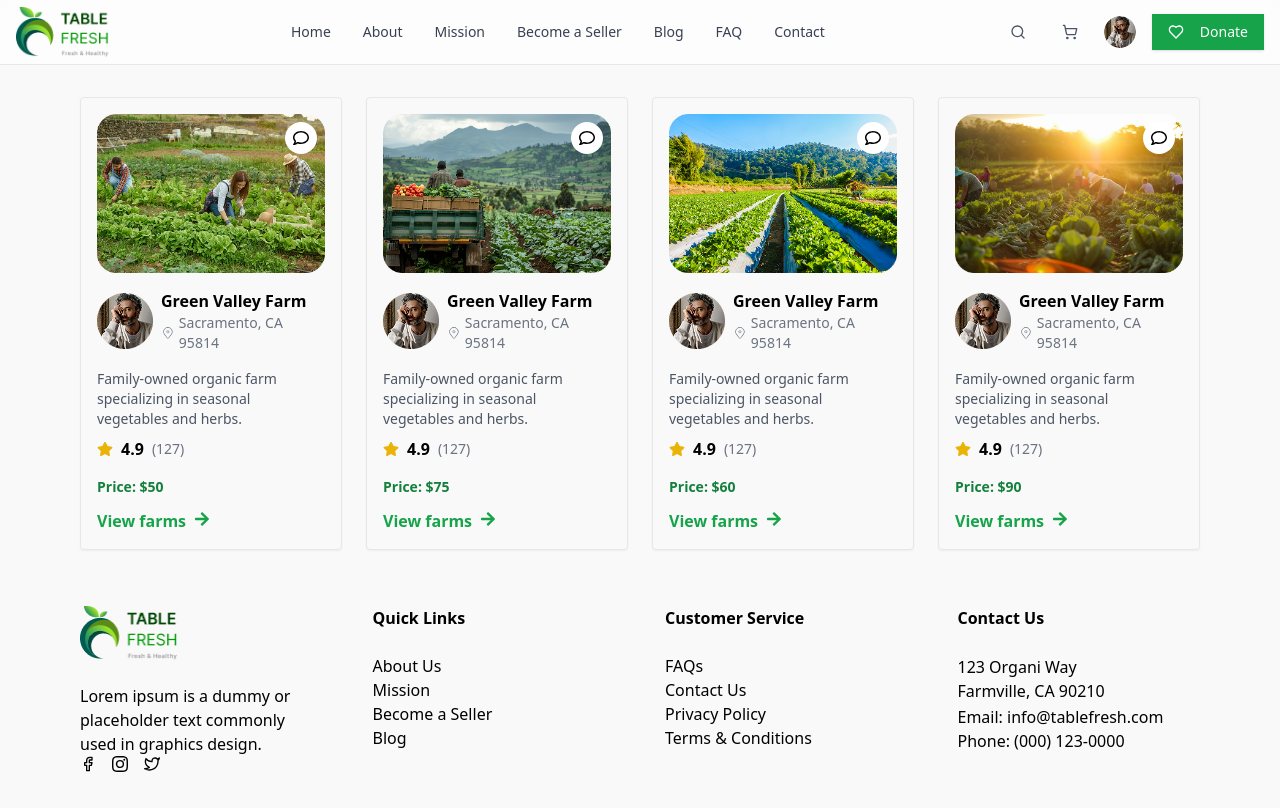
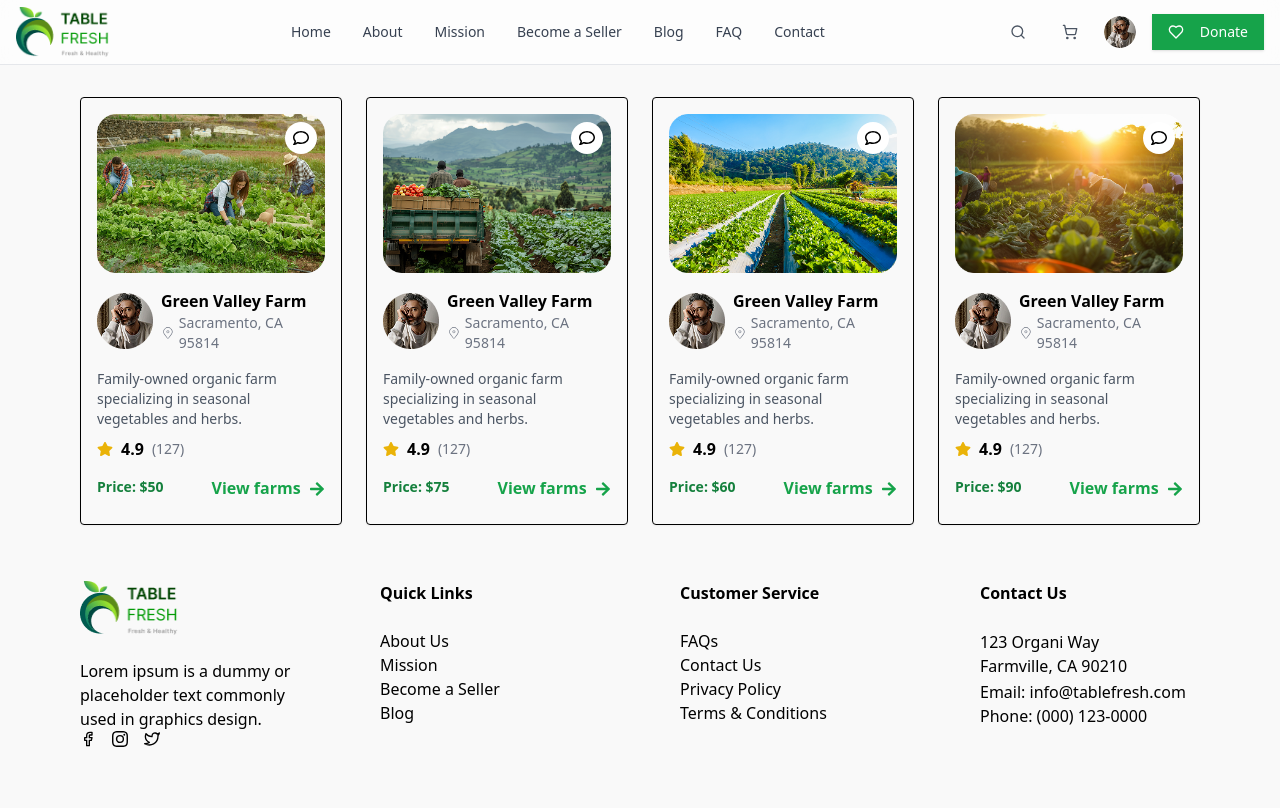
Before and after one commit to SujonRoyBD/e-commerce-frontend, a Next.js app: page /features-farm in a window 1280 px wide. Built offline with nearby package versions, Linux system fonts and the light colour scheme.

Commit message:
finalu upadate farm data

```diff
--- a/src/app/(website)/farm/[id]/page.tsx
+++ b/src/app/(website)/farm/[id]/page.tsx
@@ -7,7 +7,7 @@ import React from 'react';
 import { CiLocationOn } from "react-icons/ci";
 import { FaStar } from "react-icons/fa";
 import { MdErrorOutline } from "react-icons/md";
-// import FarmProducts from '../../farmProduct2/page';
+import FarmProducts from '../../farmProduct2/page';
 
 
 
@@ -58,6 +58,42 @@ const data: FarmData[] = [
     location: "Sacramento, CA 95814",
     desc: "Family-owned organic farm specializing in seasonal vegetables and herbs.",
   },
+  {
+    id: "5",
+    img: "/assets/greenfarm1/greenfarm1.png",
+    imglogo: "/assets/head.png",
+    title: "Green Valley Farm",
+    error:"This farm produces organic products",
+    location: "Sacramento, CA 95814",
+    desc: "Family-owned organic farm specializing in seasonal vegetables and herbs.",
+  },
+  {
+    id: "6",
+    img: "/assets/greenfarm1/greenfarm2.png",
+    imglogo: "/assets/head.png",
+    title: "Green Valley Farm",
+    error:"This farm produces organic products",
+    location: "Sacramento, CA 95814",
+    desc: "Family-owned organic farm specializing in seasonal vegetables and herbs.",
+  },
+  {
+    id: "7",
+    img: "/assets/greenfarm1/greenfarm4.png",
+    imglogo: "/assets/head.png",
+    title: "Green Valley Farm",
+    error:"This farm produces organic products",
+    location: "Sacramento, CA 95814",
+    desc: "Family-owned organic farm specializing in seasonal vegetables and herbs.",
+  },
+  {
+    id: "8",
+    img: "/assets/greenfarm1/greenfarm3.png",
+    imglogo: "/assets/head.png",
+    title: "Green Valley Farm",
+    error:"This farm produces organic products",
+    location: "Sacramento, CA 95814",
+    desc: "Family-owned organic farm specializing in seasonal vegetables and herbs.",
+  },
 ];
 
 const FarmDetailsPage = () => {
@@ -73,7 +109,6 @@ const FarmDetailsPage = () => {
       <Image src={farm.img} alt={farm.title} width={200} height={50}  className="container h-[300px]"/>
       <div className="container py-4">
         <div className="flex gap-3">
-
 
           {/* fdfdfd */}
           <div>
@@ -94,7 +129,7 @@ const FarmDetailsPage = () => {
       </div>
       <div>
       </div>
-      {/* <FarmProducts/> */}
+      <FarmProducts/>
     </div>
   );
 };
--- a/src/app/(website)/features-farm/page.tsx
+++ b/src/app/(website)/features-farm/page.tsx
@@ -60,14 +60,14 @@ const Features = () => {
   ];
 
   return (
-    <div className="container py-8">
+    <div className="container py-12 md:py-8 ">
 
 
       <div className="grid grid-cols-1 md:grid-cols-4 gap-6">
         {data.map((item) => {
 
           return (
-            <div key={item.id} className="border p-4 rounded shadow-sm">
+            <div key={item.id} className="border border-black p-4 rounded shadow-sm">
               <div className="relative">
                 <div className="bg-white p-2 rounded-full absolute right-2 top-2">
                   <FaRegComment />
@@ -99,20 +99,23 @@ const Features = () => {
                 <span className="text-gray-500 text-sm">(127)</span>
               </div>
 
-              <div className="flex gap-2 my-2">
-                <span className="text-sm font-semibold text-green-700">
+              <div className="flex gap-12 my-2 ">
+                <p className="text-sm font-semibold text-green-700">
                   Price: ${item.price}
-                </span>
+                </p>
+                <div className="-mt-[13px] ">
+                   <Link
+                href={`/farm/${item.id}`}
+                className="flex gap-2 mt-3 text-green-600 font-semibold"
+              >
+                View farms <FaArrowRight className="mt-[5px]" />
+              </Link>
+                </div>
               </div>
 
 
 
-              <Link
-                href={`/farm/${item.id}`}
-                className="flex gap-2 mt-3 text-green-600 font-semibold"
-              >
-                View farms <FaArrowRight className="mt-[2px]" />
-              </Link>
+
             </div>
           );
         })}
--- a/src/app/(website)/fratureFarm2/page.tsx
+++ b/src/app/(website)/fratureFarm2/page.tsx
@@ -51,6 +51,38 @@ const Features2 = () => {
       location: "Sacramento, CA 95814",
       desc: "Family-owned organic farm specializing in seasonal vegetables and herbs.",
     },
+     { id: "5",
+      img: "/assets/greenfarm1/greenfarm1.png",
+      imglogo: "/assets/head.png",
+      title: "Green Valley Farm",
+      location: "Sacramento, CA 95814",
+      desc: "Family-owned organic farm specializing in seasonal vegetables and herbs.",
+    },
+    {
+      id: "6",
+      img: "/assets/greenfarm1/greenfarm2.png",
+      imglogo: "/assets/head.png",
+      title: "Green Valley Farm",
+      location: "Sacramento, CA 95814",
+      desc: "Family-owned organic farm specializing in seasonal vegetables and herbs.",
+    },
+    {
+      id: "7",
+      img: "/assets/greenfarm1/greenfarm4.png",
+      imglogo: "/assets/head.png",
+      title: "Green Valley Farm",
+      location: "Sacramento, CA 95814",
+      desc: "Family-owned organic farm specializing in seasonal vegetables and herbs.",
+    },
+
+    {
+      id: "8",
+      img: "/assets/greenfarm1/greenfarm3.png",
+      imglogo: "/assets/head.png",
+      title: "Green Valley Farm",
+      location: "Sacramento, CA 95814",
+      desc: "Family-owned organic farm specializing in seasonal vegetables and herbs.",
+    },
 
   ];
 
@@ -75,19 +107,24 @@ const Features2 = () => {
 
 
           <p>{item.desc}</p>
-          <div className="flex gap-[8px]">
+          <div className="flex gap-9 py-3">
+            <div className="flex gap-[8px]">
             <FaStar className='text-yellow-500'/>
             <div className="flex gap-[8px]">
                 <p className="font-bold">4.9</p>
                 <p>(127)</p>
             </div>
           </div>
-         <Link href={`/farm/${item.id}`}>
+          <div>
+            <Link href={`/farm/${item.id}`}>
          <div className="flex gap-3">
            <span className="font-bold text-green-500">View farms</span>
           <div className="mt-2 w-4 text-green-500"> <FaArrowRight/></div>
          </div>
          </Link>
+          </div>
+          </div>
+
         </div>
       ))}
      </div>
--- a/src/app/(website)/search/page.tsx
+++ b/src/app/(website)/search/page.tsx
@@ -5,7 +5,7 @@ import { IoSearch } from "react-icons/io5";
 
 const Search = () => {
     return (
-        <div className="px-6 md:px-15 lg:px-20 xl:2px-[120px]">
+        <div className="px-6 md:px-15 lg:px-20 xl:2px-[120px] hidden md:block">
             <div className="w-full md:w-[600px] lg:w-[800px] xl:w-[1000px] h-[180px] md:h-[90px] rounded-[99px] px-[20px] shadow-xl  gap-[14px] md:gap-[151px] border bg-white flex flex-col md:flex-row items-center justify-between">
                 <div>
                  <p>Where</p>
--- a/src/shared/footer/Footer.tsx
+++ b/src/shared/footer/Footer.tsx
@@ -7,7 +7,7 @@ import { FiTwitter } from "react-icons/fi";
 const Footer = () => {
     return (
         <div className="container pb-9">
-            <div className=" grid grid-cols-1 md:grid-cols-4 lg:grid-cols-4  justify-between gap-[50px]">
+            <div className=" grid grid-cols-1 md:grid-cols-4 lg:grid-cols-4  justify-between gap-[80px]">
                 <div>
                    <Image src="/assets/logo.png" alt="Logo" width={105} height={54} className='py-[24px]'/>
                    <p className="">Lorem ipsum is a dummy or placeholder text commonly used in graphics design.</p>
```
